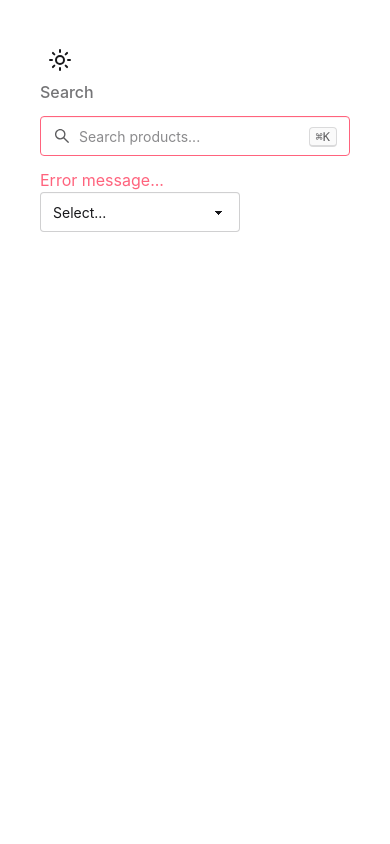
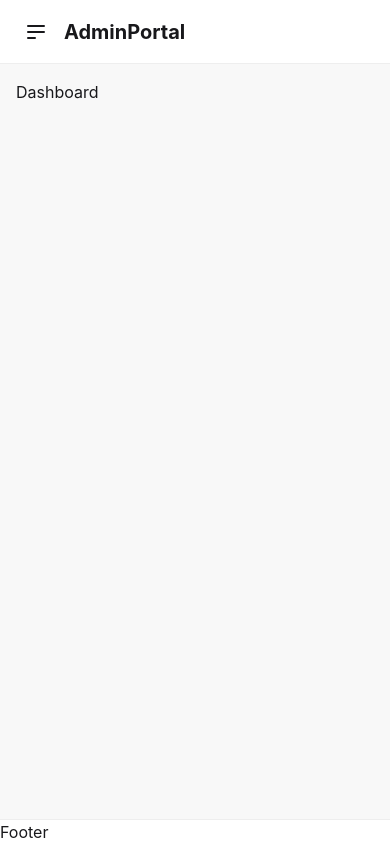
Before and after one commit to johngech/debo-ethiopia-web, a React (Vite) app: page /admin in a window 390 px wide. Built offline with nearby package versions, Linux system fonts and the light colour scheme.

Commit message:
Build the app layout and configure routing with the react-router

```diff
--- a/package.json
+++ b/package.json
@@ -20,6 +20,7 @@
     "react": "^19.2.4",
     "react-dom": "^19.2.4",
     "react-icons": "^5.6.0",
+    "react-router-dom": "^7.13.1",
     "tailwind-merge": "^3.5.0",
     "tailwindcss": "^4.2.2"
   },
--- a/src/App.tsx
+++ b/src/App.tsx
@@ -1,31 +1,7 @@
-import { AiOutlineSearch } from "react-icons/ai";
-import { Input, Select, ThemeSwitch } from "./components/ui";
+import { AdminLayout } from "./components/layout/AdminLayout";
 
 const App = () => {
-  return (
-    <div className="m-10">
-      <ThemeSwitch />
-      <Input
-        label="Search"
-        placeholder="Search products..."
-        leftIcon={<AiOutlineSearch size={18} />}
-        rightIcon={<kbd className="kbd kbd-sm">⌘K</kbd>}
-        className="my-3"
-        errorText="Error message..."
-      />
-      <div className="max-w-50">
-        <Select
-          options={[
-            { label: "Select...", value: "" },
-            { label: "A", value: 1 },
-            { label: "B", value: 2 },
-            { label: "C", value: 3 },
-            { label: "D", value: 4 },
-          ]}
-        />
-      </div>
-    </div>
-  );
+  return <AdminLayout />;
 };
 
 export default App;
--- /dev/null
+++ b/src/components/layout/AdminLayout.tsx
@@ -0,0 +1,22 @@
+import { BaseLayout } from "./BaseLayout";
+
+export const AdminLayout = () => (
+  <BaseLayout
+    logo="AdminPortal"
+    navbar={<AdminActions />}
+    sidebar={<AdminMenu />}
+    footer={<AdminFooter />}
+  />
+);
+
+const AdminActions = () => {
+  return <h1>Admin</h1>;
+};
+
+const AdminMenu = () => {
+  return <h1>Admin Menu</h1>;
+};
+
+const AdminFooter = () => {
+  return <h1>Footer</h1>;
+};
--- /dev/null
+++ b/src/components/layout/BaseLayout.tsx
@@ -0,0 +1,110 @@
+import { type ReactNode, useId } from "react";
+import { HiOutlineMenuAlt2 } from "react-icons/hi";
+import { Outlet } from "react-router-dom";
+import { mergeClassName } from "../ui";
+
+interface BaseLayoutProps {
+  navbar?: ReactNode; // Desktop right-side content
+  mobileNavbar?: ReactNode; // Mobile right-side content
+  sidebar?: ReactNode; // Sidebar menu items
+  footer?: ReactNode; // Footer content
+  logo?: ReactNode; // Brand element
+  className?: string; // Custom classes for main content
+  showSidebar?: boolean; // Toggle sidebar visibility logic
+}
+
+export const BaseLayout = ({
+  navbar,
+  mobileNavbar,
+  sidebar,
+  footer,
+  logo = "My App",
+  className,
+  showSidebar = !!sidebar,
+}: BaseLayoutProps) => {
+  const drawerId = useId();
+
+  return (
+    <div
+      className={mergeClassName(
+        "drawer min-h-screen bg-base-200 antialiased",
+        showSidebar && "lg:drawer-open",
+      )}
+    >
+      <input id={drawerId} type="checkbox" className="drawer-toggle" />
+
+      <div className="drawer-content flex flex-col min-w-0">
+        <header className="navbar w-full bg-base-100 border-b border-base-300 px-4 sticky top-0 z-30 gap-2">
+          {/* Navbar Start: Toggles & Mobile Logo */}
+          <div className="navbar-start w-auto lg:flex-1">
+            {showSidebar && (
+              <label
+                htmlFor={drawerId}
+                className="btn btn-ghost btn-square lg:hidden mr-2"
+                aria-label="open sidebar"
+              >
+                <HiOutlineMenuAlt2 size={24} />
+              </label>
+            )}
+
+            {/* Logo: Visible on Mobile, or on Desktop if no sidebar */}
+            <div
+              className={mergeClassName(
+                "font-bold text-xl transition-all",
+                showSidebar ? "lg:hidden" : "block",
+              )}
+            >
+              {logo}
+            </div>
+          </div>
+
+          {/* Navbar Center: Great for Search bars or Breadcrumbs */}
+          <div className="navbar-center hidden lg:flex">
+            {/* Optional: We can add a 'centerContent' prop here later if needed */}
+          </div>
+
+          {/* Navbar End: Configurable actions per device */}
+          <div className="navbar-end flex-1 justify-end gap-2">
+            {/* Desktop Actions */}
+            <div className="hidden md:flex items-center gap-2">{navbar}</div>
+
+            {/* Externally Configured Mobile Actions */}
+            <div className="flex md:hidden items-center gap-1">
+              {mobileNavbar}
+            </div>
+          </div>
+        </header>
+
+        {/* Content Area */}
+        <main className={mergeClassName("p-4 md:p-8 grow w-full", className)}>
+          <div className="max-w-400 mx-auto w-full">
+            <Outlet />
+          </div>
+        </main>
+
+        {footer && (
+          <footer className="bg-base-100 border-t border-base-300 w-full">
+            <div className="max-w-7xl mx-auto">{footer}</div>
+          </footer>
+        )}
+      </div>
+
+      {/* Sidebar Side */}
+      {showSidebar && (
+        <aside className="drawer-side z-40">
+          <label
+            htmlFor={drawerId}
+            aria-label="close sidebar"
+            className="drawer-overlay"
+          ></label>
+          <div className="menu p-4 w-72 md:w-80 min-h-full bg-base-100 text-base-content border-r border-base-300">
+            <div className="px-4 py-6 mb-4 text-2xl font-black text-primary">
+              {logo}
+            </div>
+            <nav className="flex flex-col gap-2">{sidebar}</nav>
+          </div>
+        </aside>
+      )}
+    </div>
+  );
+};
--- /dev/null
+++ b/src/components/layout/ClientLayout.tsx
@@ -0,0 +1,28 @@
+import { ThemeSwitch } from "../ui";
+import { BaseLayout } from "./BaseLayout";
+
+export const ClientLayout = () => {
+  return (
+    <BaseLayout
+      logo="Debo"
+      navbar={<ClientNavbar />}
+      sidebar={<h1>Sidebar</h1>}
+      footer={<LargeClientFooter />}
+    />
+  );
+};
+
+const ClientNavbar = () => {
+  return (
+    <div className="flex justify-between">
+      <span>Logo</span>
+      <div className="flex">
+        <ThemeSwitch />
+      </div>
+    </div>
+  );
+};
+
+const LargeClientFooter = () => {
+  return <h2>Client Footer</h2>;
+};
--- /dev/null
+++ b/src/components/layout/index.ts
@@ -0,0 +1,3 @@
+export { AdminLayout } from "./AdminLayout";
+export { BaseLayout } from "./BaseLayout";
+export { ClientLayout } from "./ClientLayout";
--- a/src/main.tsx
+++ b/src/main.tsx
@@ -1,7 +1,8 @@
 import { StrictMode } from "react";
 import { createRoot } from "react-dom/client";
 import "./index.css";
-import App from "./App.tsx";
+import { RouterProvider } from "react-router-dom";
+import { router } from "./routes/router.tsx";
 
 const rootElement = document.getElementById("root");
 
@@ -11,6 +12,6 @@ if (!rootElement) {
 
 createRoot(rootElement).render(
   <StrictMode>
-    <App />
+    <RouterProvider router={router} />
   </StrictMode>,
 );
--- /dev/null
+++ b/src/routes/router.tsx
@@ -0,0 +1,13 @@
+import { createBrowserRouter } from "react-router-dom";
+import { AdminLayout, ClientLayout } from "../components/layout";
+
+export const router = createBrowserRouter([
+  // Client/Public Routes
+  { path: "/", element: <ClientLayout />, children: [{}] },
+  // Admin/Private Routes
+  {
+    path: "/admin",
+    element: <AdminLayout />,
+    children: [{ index: true, element: <h1>Dashboard</h1> }],
+  },
+]);
```
Also changed, not shown: 1 other file (tests, documents, lock files or other folders).
